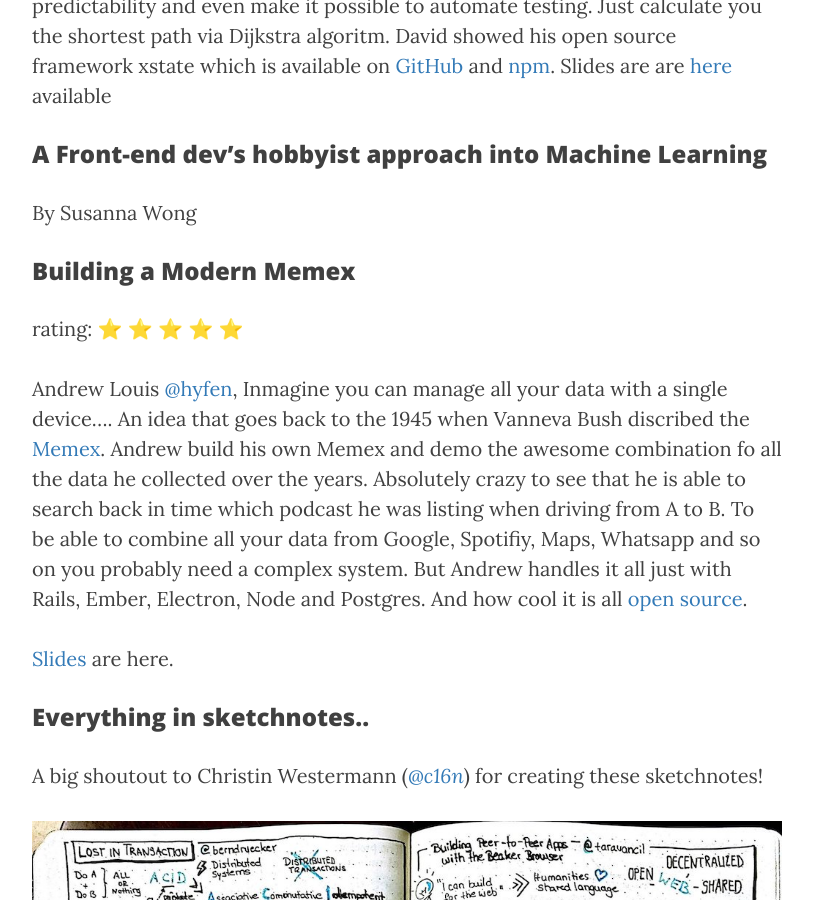
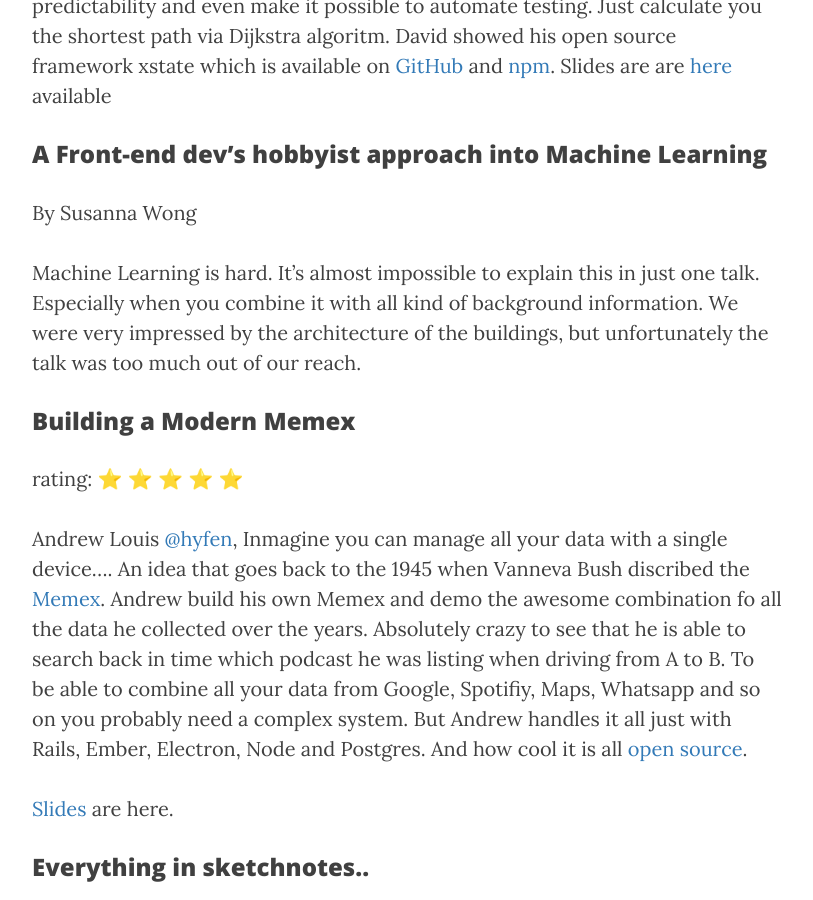
Before and after one commit to 040code/040code, a Jekyll site: the page built from _posts/2018-09-07-fsf-frontend.md, in a window 1280 px wide and 900 px high, scrolled down 3260 px. Shown: the whole window, without its empty margins (233-1046 px from the left). Built offline with Jekyll 4.4.1, drawn with Linux system fonts in a browser that asks for light colours; nearby versions of some CDN libraries; emoji names are drawn with the system emoji font; comment, search, counter and statistics services are not loaded.

Commit message:
add piece on ML in frontend

```diff
--- a/_posts/2018-09-07-fsf-frontend.md
+++ b/_posts/2018-09-07-fsf-frontend.md
@@ -69,6 +69,8 @@
 
 ### A Front-end dev's hobbyist approach into Machine Learning
 By Susanna Wong
+
+Machine Learning is hard. It's almost impossible to explain this in just one talk. Especially when you combine it with all kind of background information. We were very impressed by the architecture of the buildings, but unfortunately the talk was too much out of our reach.
 
 ### Building a Modern Memex
 rating: :star: :star: :star: :star: :star:
```
